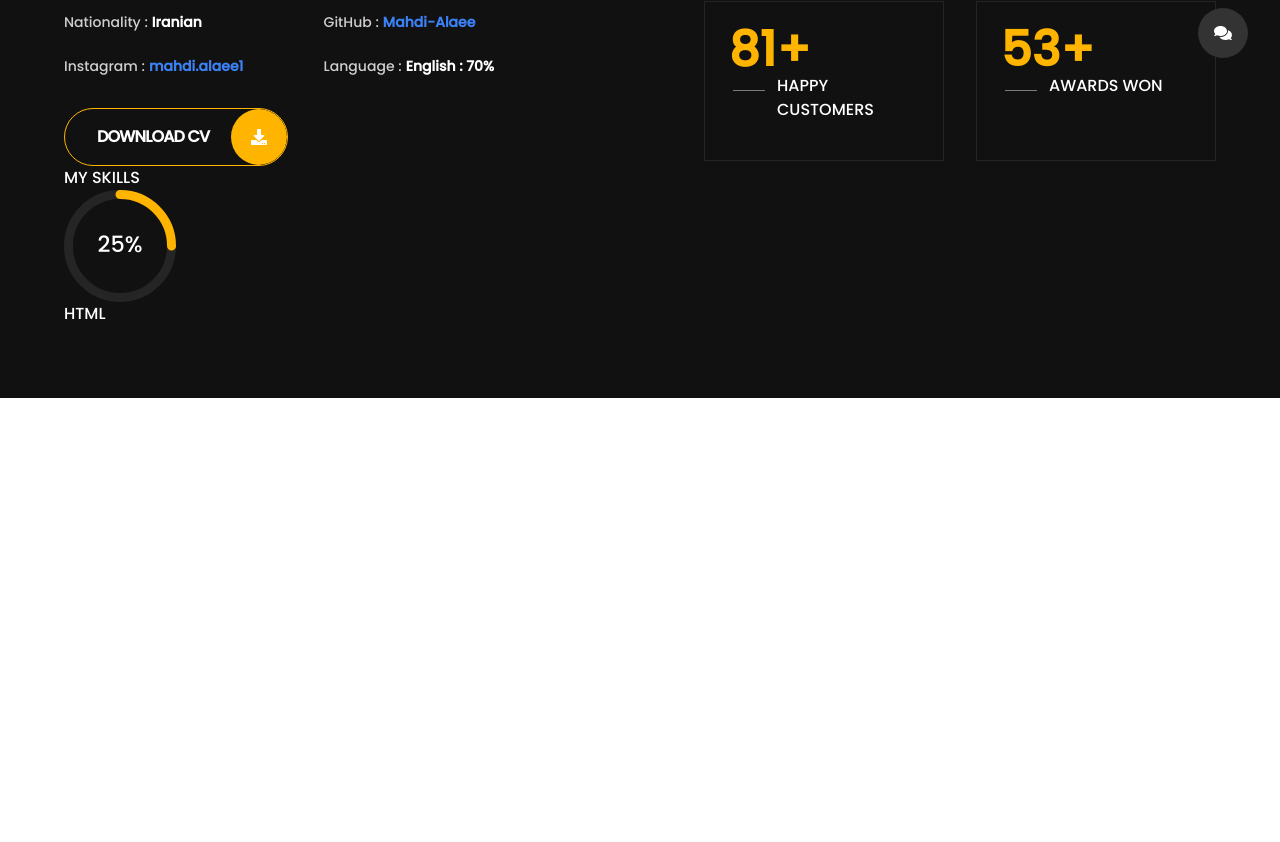
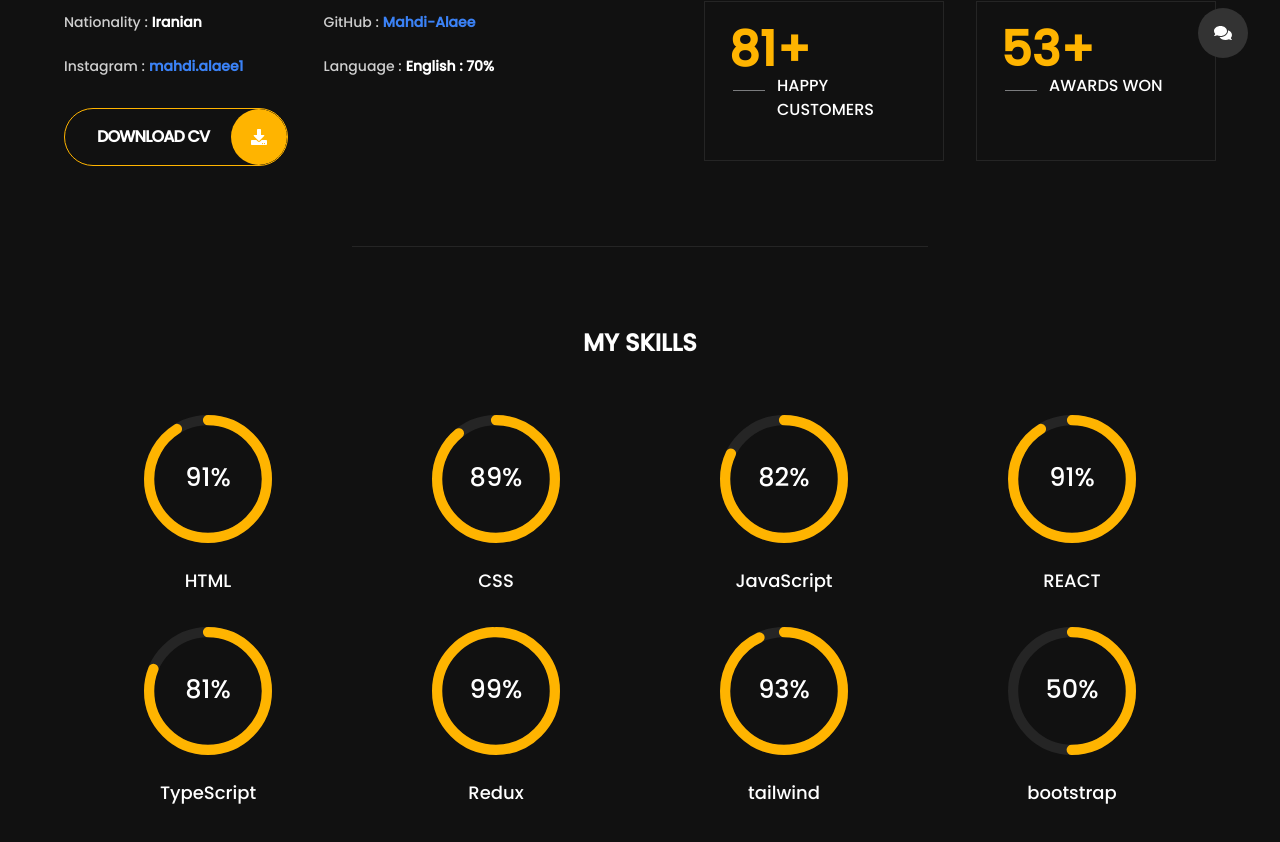
Before and after one commit to Mahdi-Alaee/My-Personal-Website, a React (Vite) app: page /about in a window 1280 px wide. Shown: the part 444-1286 px from the top of the page. Before the commit the page ends 842 px from the top, so only its background shows below. Built offline with nearby package versions, Linux system fonts and the light colour scheme.

Commit message:
complete MySkills section

```diff
--- a/src/pages/About/About.tsx
+++ b/src/pages/About/About.tsx
@@ -16,6 +16,9 @@ const About: React.FC = () => {
       </h1>
       <PersonalInfos />
 
+      {/* sections among border */}
+      <div className="border-b border-black-3 w-2/4 my-20 mx-auto"></div>
+
       <MySkills />
 
       <br />
--- a/src/pages/About/components/MySkills.tsx
+++ b/src/pages/About/components/MySkills.tsx
@@ -1,13 +1,27 @@
+import { useState } from "react";
 import SkillBox from "./SkillBox";
 
 const MySkills: React.FC = () => {
+  const [skills] = useState([
+    { id: 1, percentage: 91, text: "HTML" },
+    { id: 2, percentage: 89, text: "CSS" },
+    { id: 3, percentage: 82, text: "JavaScript" },
+    { id: 4, percentage: 91, text: "REACT" },
+    { id: 5, percentage: 81, text: "TypeScript" },
+    { id: 6, percentage: 99, text: "Redux" },
+    { id: 7, percentage: 93, text: "tailwind" },
+    { id: 8, percentage: 50, text: "bootstrap" },
+  ]);
+
   return (
-    <section>
+    <section className="max-w-6xl mx-auto">
       {/* title */}
-      <h2>MY SKILLS</h2>
+      <h2 className="text-center text-2xl font-bold mb-14">MY SKILLS</h2>
       {/* content */}
-      <div>
-        <SkillBox percentage={25} text="HTML" />
+      <div className="grid grid-cols-4 gap-y-8">
+        {skills.map((skill) => (
+          <SkillBox key={skill.id} {...skill} />
+        ))}
       </div>
     </section>
   );
--- a/src/pages/About/components/SkillBox.tsx
+++ b/src/pages/About/components/SkillBox.tsx
@@ -7,16 +7,16 @@ interface SkillBoxProps {
 
 const SkillBox: React.FC<SkillBoxProps> = ({ text, percentage }) => {
   return (
-    <div>
+    <div className="flex flex-col items-center gap-y-6">
       {/* progressBar wrapper */}
-      <div className="w-28 h-28">
+      <div className="w-24 h-24 sm:w-32 sm:h-32">
         <CircularProgressbar value={percentage} text={`${percentage}%`} styles={buildStyles({
             pathColor: '#ffb400',
             textColor: '#fff',
             trailColor: '#252525'
         })} />
       </div>
-      <h6>{text}</h6>
+      <h6 className="text-lg">{text}</h6>
     </div>
   );
 };
```
